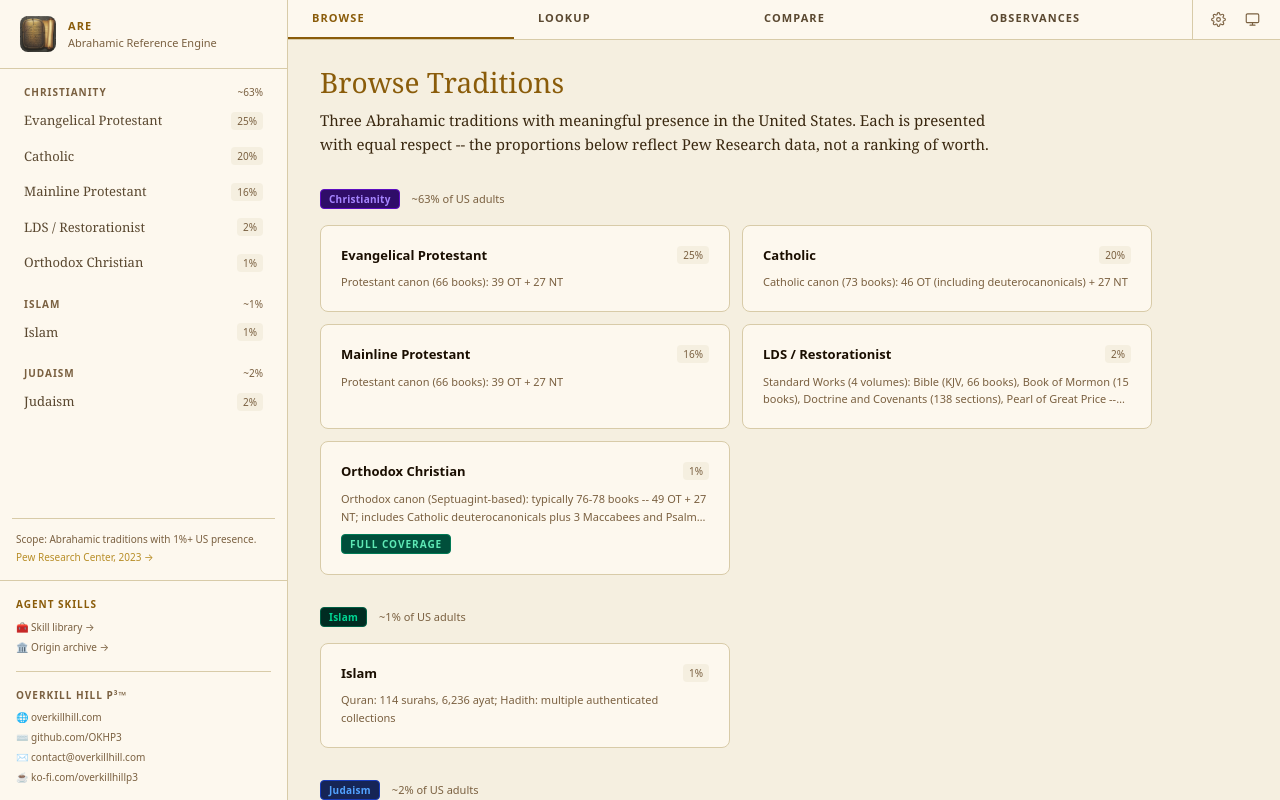
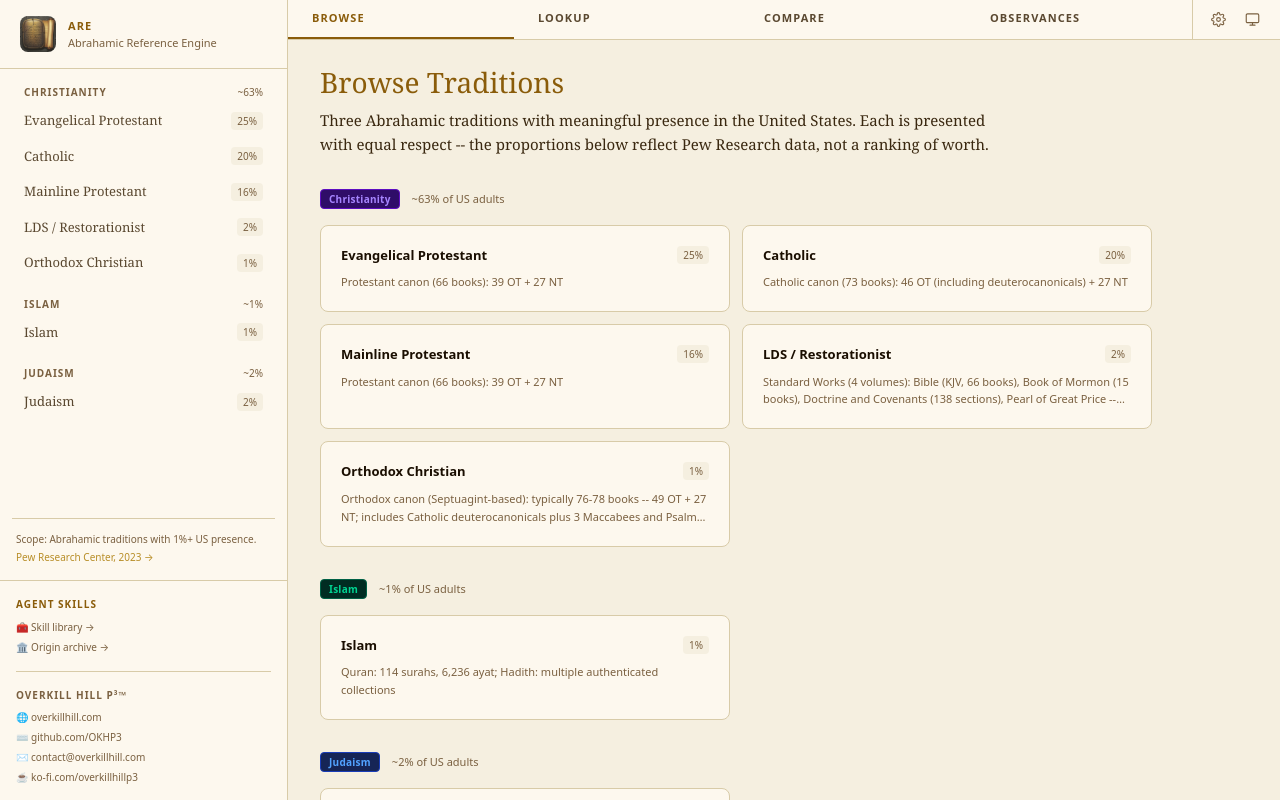
Before and after one commit to OKHP3/abrahamic-reference-engine, a React (Vite) app: page /browse in a window 1280 px wide. Shown: the top 800 px of the page. Built offline with nearby package versions, Linux system fonts and the light colour scheme.

Commit message:
Remove unused code from TraditionBrowser
Replit-Commit-Author: Agent

```diff
--- a/src/pages/TraditionBrowser.tsx
+++ b/src/pages/TraditionBrowser.tsx
@@ -544,11 +544,6 @@ function TraditionGrid() {
                 <p className="text-xs font-sans text-muted leading-relaxed line-clamp-2">
                   {d.canonScope}
                 </p>
-                {d.id === 'christianity-orthodox' && (
-                  <span className="inline-block mt-2 text-2xs font-sans font-bold uppercase tracking-widest px-2 py-0.5 rounded bg-emerald-900 text-emerald-300 border border-emerald-700">
-                    Full coverage
-                  </span>
-                )}
               </Link>
             ))}
           </div>
```
